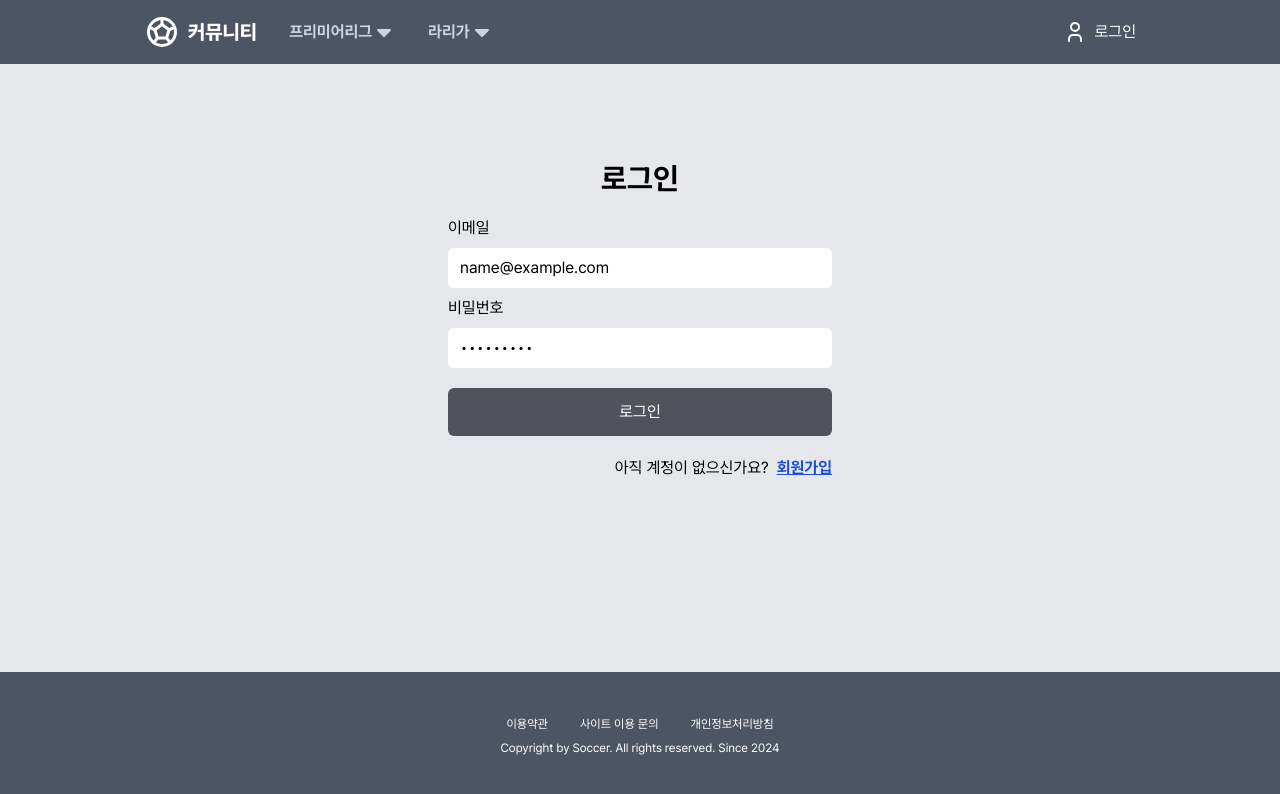
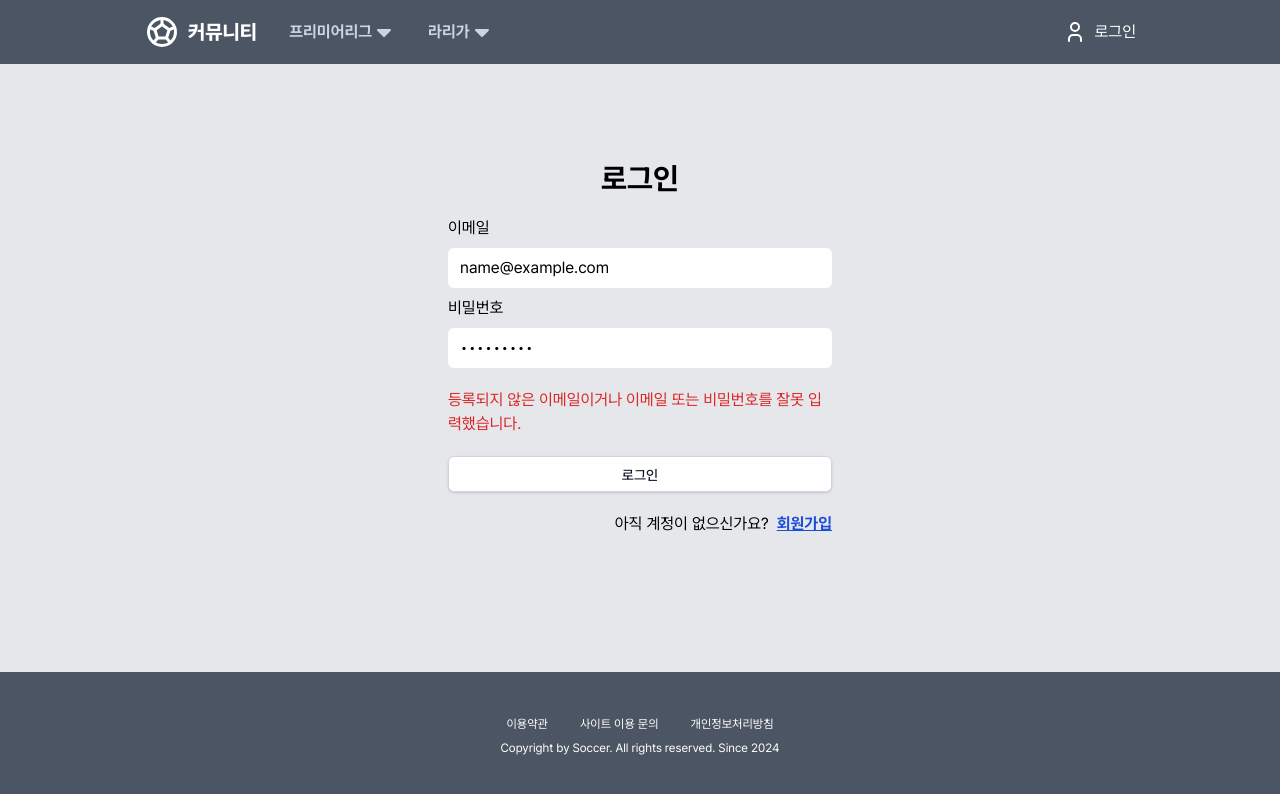
Before and after one commit to soccer-community-P-C/soccer-community-frontend, a Next.js app: page /login in a window 1280 px wide. Both pictures are taken after typing "name@example.com", "Sample123" into the empty fields and a click on the button "로그인". Shown: the top 794 px of the page. Built offline with nearby package versions, Linux system fonts and the light colour scheme; no server answers.

Commit message:
Feat: 로그인 기능 구현

```diff
--- a/src/api/auth/auths.ts
+++ b/src/api/auth/auths.ts
@@ -1,11 +1,20 @@
 import { AxiosResponse } from 'axios';
 import { instance } from '@/api/intance';
-import { TSignupInputs, TSignupRequest } from '@/types/auth';
+import { TLoginInputs, TSignupInputs, TSignupRequest } from '@/types/auth';
 import { USER_ROLE } from '@/constants/roles';
 
-export async function signup(signupInputs: TSignupInputs) {
+export function signup(signupInputs: TSignupInputs) {
   return instance.post<number, AxiosResponse<number>, TSignupRequest>('/member/join', {
     ...signupInputs,
     role: USER_ROLE,
   });
 }
+
+export async function login(loginInputs: TLoginInputs) {
+  const res = await instance.post<
+    { accessToken: string },
+    AxiosResponse<{ accessToken: string }, TLoginInputs>
+  >('/auth/authentication', loginInputs);
+
+  return res.data;
+}
--- a/src/api/auth/index.ts
+++ b/src/api/auth/index.ts
@@ -1,3 +1,3 @@
-import { signup } from '@/api/auth/auths';
+import { login, signup } from '@/api/auth/auths';
 
-export { signup };
+export { signup, login };
--- /dev/null
+++ b/src/api/auth/use-login.tsx
@@ -0,0 +1,20 @@
+import { useRouter } from 'next/navigation';
+import { useMutation } from '@tanstack/react-query';
+import useLocalStorage from '@/hooks/use-local-storage';
+import { login } from '@/api/auth';
+import { TLoginInputs } from '@/types/auth';
+import { TOKEN_KEY } from '@/constants/auth';
+
+export function useLogin() {
+  const [, setToken] = useLocalStorage<string>(TOKEN_KEY, '');
+  const router = useRouter();
+
+  return useMutation({
+    mutationFn: (loginInputs: TLoginInputs) => login(loginInputs),
+    onSuccess: (data) => {
+      setToken(data.accessToken);
+      router.push('/');
+    },
+    onError: () => {},
+  });
+}
--- a/src/app/login/page.tsx
+++ b/src/app/login/page.tsx
@@ -5,6 +5,9 @@ import { useForm } from 'react-hook-form';
 import Input from '@/components/common/input';
 import ErrorMessage from '@/components/auth-form/error-message';
 import Label from '@/components/auth-form/label';
+import Button from '@/components/common/button';
+import { LoadingSpinner } from '@/components/common/loading-spinner';
+import { useLogin } from '@/api/auth/use-login';
 import { TLoginInputs } from '@/types/auth';
 
 export default function LogInPage() {
@@ -16,9 +19,10 @@ export default function LogInPage() {
     mode: 'onSubmit',
     defaultValues: { email: '', password: '' },
   });
+  const { mutate, isPending, isSuccess, isError } = useLogin();
 
   function onLogin(data: TLoginInputs) {
-    console.log(data);
+    mutate(data);
   }
 
   return (
@@ -54,9 +58,14 @@ export default function LogInPage() {
         />
         {errors.password ? <ErrorMessage>{errors.password.message}</ErrorMessage> : null}
       </div>
-      <button className="rounded-md bg-zinc-600 py-3 text-white" type="submit">
-        로그인
-      </button>
+      {isError ? (
+        <p className="text-red-600">
+          등록되지 않은 이메일이거나 이메일 또는 비밀번호를 잘못 입력했습니다.
+        </p>
+      ) : null}
+      <Button disabled={isPending || isSuccess} type="submit">
+        {isPending || isSuccess ? <LoadingSpinner /> : '로그인'}
+      </Button>
       <div className="flex justify-end gap-2">
         아직 계정이 없으신가요?
         <Link className="text-right font-bold text-blue-700 underline" href="/signup">
--- /dev/null
+++ b/src/constants/auth.ts
@@ -0,0 +1 @@
+export const TOKEN_KEY = 'token' as const;
--- /dev/null
+++ b/src/hooks/use-local-storage.tsx
@@ -0,0 +1,28 @@
+import { useState } from 'react';
+
+export default function useLocalStorage<StoredValue>(key: string, initialValue: StoredValue) {
+  const [storedValue, setStoredValue] = useState<StoredValue>(() => {
+    if (typeof window === 'undefined') {
+      return initialValue;
+    }
+
+    try {
+      const item = window.localStorage.getItem(key);
+      return JSON.parse(item || JSON.stringify(initialValue));
+    } catch (error) {
+      console.error(error);
+      return initialValue;
+    }
+  });
+
+  function setValue(value: StoredValue) {
+    try {
+      window.localStorage.setItem(key, JSON.stringify(value));
+      setStoredValue(value);
+    } catch (error) {
+      console.log(error);
+    }
+  }
+
+  return [storedValue, setValue] as const;
+}
```
